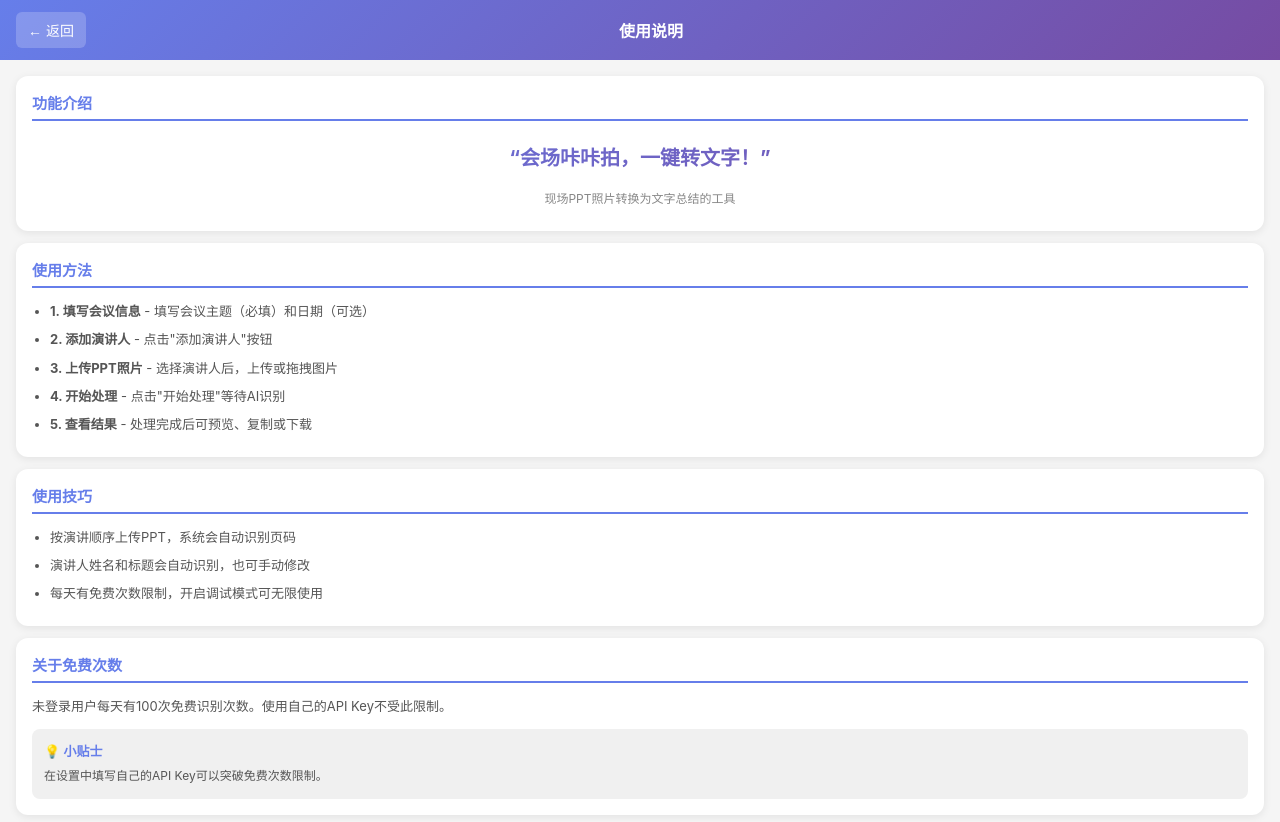
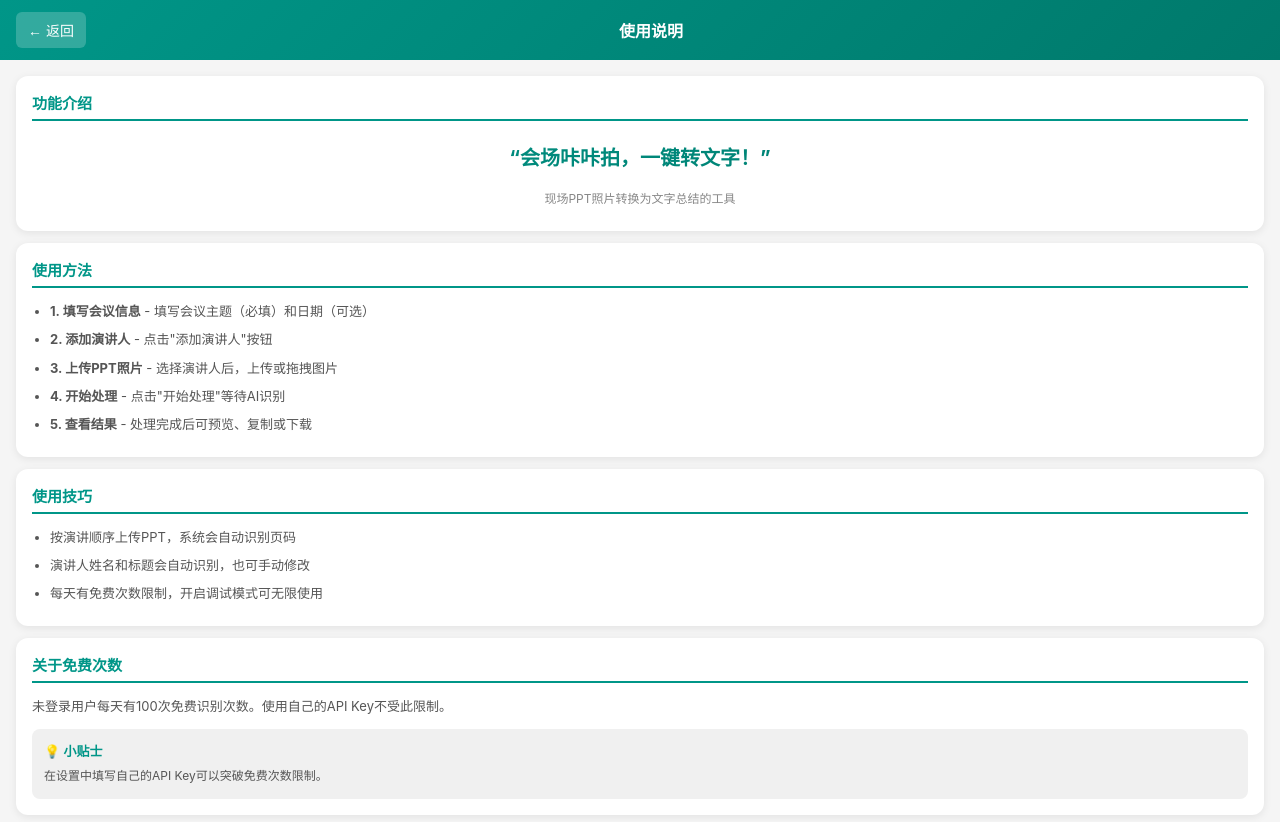
Before and after one commit to gauxonz/imgppt2text, a plain HTML site: page imgppt2text-frontend/help.html in a window 1280 px wide. Drawn offline with Linux system fonts and the light colour scheme.

Commit message:
v0.2: 统一主题颜色为墨绿色
Co-Authored-By: Claude Opus 4.6 <noreply@anthropic.com>

```diff
--- a/imgppt2text-frontend/help.html
+++ b/imgppt2text-frontend/help.html
@@ -12,7 +12,7 @@
             min-height: 100vh;
         }
         .header {
-            background: linear-gradient(135deg, #667eea, #764ba2);
+            background: linear-gradient(135deg, #009688, #00796b);
             color: white;
             padding: 12px 16px;
             display: flex;
@@ -42,10 +42,10 @@
             box-shadow: 0 2px 8px rgba(0,0,0,0.08);
         }
         h2 {
-            color: #667eea;
+            color: #009688;
             font-size: 15px;
             margin-bottom: 12px;
-            border-bottom: 2px solid #667eea;
+            border-bottom: 2px solid #009688;
             padding-bottom: 6px;
         }
         p, li {
@@ -61,12 +61,12 @@
             padding: 12px;
             margin-top: 12px;
         }
-        .tip-title { color: #667eea; font-weight: 600; font-size: 13px; margin-bottom: 6px; }
+        .tip-title { color: #009688; font-weight: 600; font-size: 13px; margin-bottom: 6px; }
         .tip p { font-size: 12px; margin: 0; }
         .slogan {
             font-size: 20px;
             font-weight: bold;
-            background: linear-gradient(135deg, #667eea, #764ba2);
+            background: linear-gradient(135deg, #009688, #00796b);
             -webkit-background-clip: text;
             -webkit-text-fill-color: transparent;
             background-clip: text;
```
